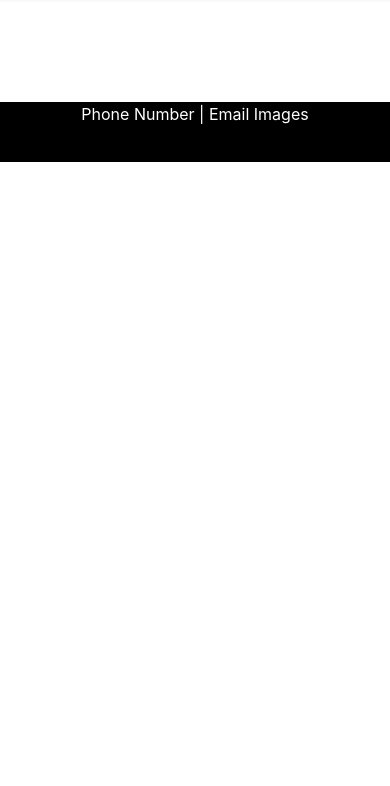
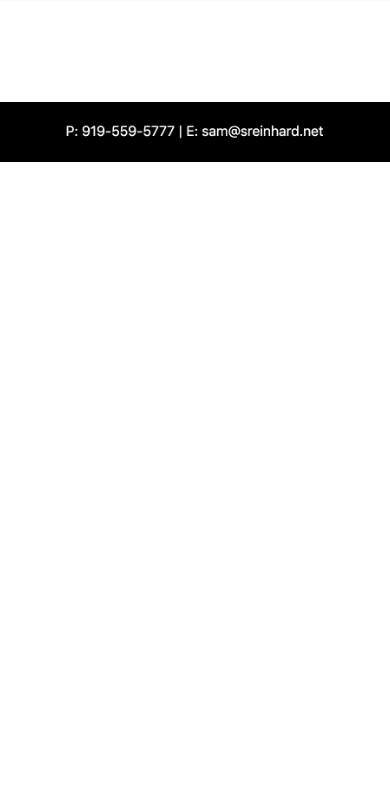
Before and after one commit to sam-reinhard/professional-portfolio, a website: page Assets/index.html in a window 390 px wide. Shown: the part 58-844 px from the top of the page. Drawn offline with nearby package versions, Linux system fonts and the light colour scheme.

Commit message:
added image to footer that displays phone and email

```diff
--- a/Assets/css/style.css
+++ b/Assets/css/style.css
@@ -9,6 +9,12 @@ footer {
     background-color: black;
     text-align: center;
     height: 60px;
+}
+
+.phone-email {
+    height: 20px;
+    width: auto;
+    margin-top: 20px;
 }
 
 .container {
--- a/Assets/index.html
+++ b/Assets/index.html
@@ -21,7 +21,7 @@
                     <a class="nav-link active" href="/">About<span class="sr-only">(current)</span></a>
                 </li>
 
-                <li class="nav-item active">
+                <li class="nav-item">
                     <a class="nav-link" href="/portfolio">Portfolio</a>
                 </li>
 
@@ -39,7 +39,7 @@
 
     <!-- Page Footer -->
     <footer>
-        <p>Phone Number | Email Images</p>
+        <img class="phone-email" src="Images/phone-email.png">
     </footer>
 
     <script src="https://code.jquery.com/jquery-3.3.1.slim.min.js" integrity="sha384-q8i/X+965DzO0rT7abK41JStQIAqVgRVzpbzo5smXKp4YfRvH+8abtTE1Pi6jizo" crossorigin="anonymous"></script>
```
Also changed, not shown: Assets/contact.html (+1 -1 lines), Assets/portfolio.html (+1 -1 lines), Assets/Images/phone-email.png (added), 2 other files.
